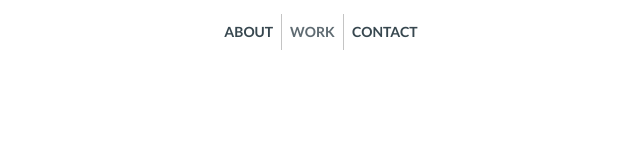
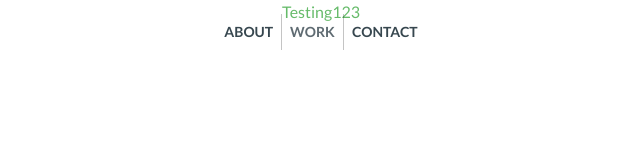
Before and after one commit to connorch/connor_chevli_portfolio, a React (Create React App) app: page /work in a window 1280 px wide. Shown: the top 160 px of the page, without its empty margins (319-959 px from the left). Built offline with nearby package versions, Linux system fonts and the light colour scheme.

Commit message:
start building work component shell

```diff
--- a/public/index.html
+++ b/public/index.html
@@ -24,7 +24,7 @@
       work correctly both with client-side routing and a non-root public URL.
       Learn how to configure a non-root public URL by running `npm run build`.
     -->
-  <title>React App</title>
+  <title>Connor Chevli Portfolio</title>
 </head>
 
 <body>
--- a/src/components/Work.js
+++ b/src/components/Work.js
@@ -1,10 +1,34 @@
-import React, { makeStyles } from 'react';
-import { Box } from '@material-ui/core';
+import React from 'react';
+import { makeStyles } from '@material-ui/core/styles';
+import { Box, Grid, Typography } from '@material-ui/core';
+import { green } from '@material-ui/core/colors';
 
+const experience = {
+  professional: [
+    {
+      companyName: 'Acornpack',
+      title: 'Principal Software Engineer',
+      team: 'B2B Initiative',
+      startDate: new Date("February 2020"),
+    }
+  ]
+
+}
 const Work = () => {
+  const classes = useStyles();
+
   return (
-    <Box></Box>
+    <Grid container className={classes.sectionOne}>
+      <Grid item xs={12}>
+        <Box display="flex" justifyContent="center">
+          <Typography className={classes.test}>Testing123</Typography>
+        </Box>
+      </Grid>
+    </Grid>
   );
 }
+const useStyles = makeStyles(theme => ({
+  test: { color: green[400] }
+}));
 
 export default Work;
```
